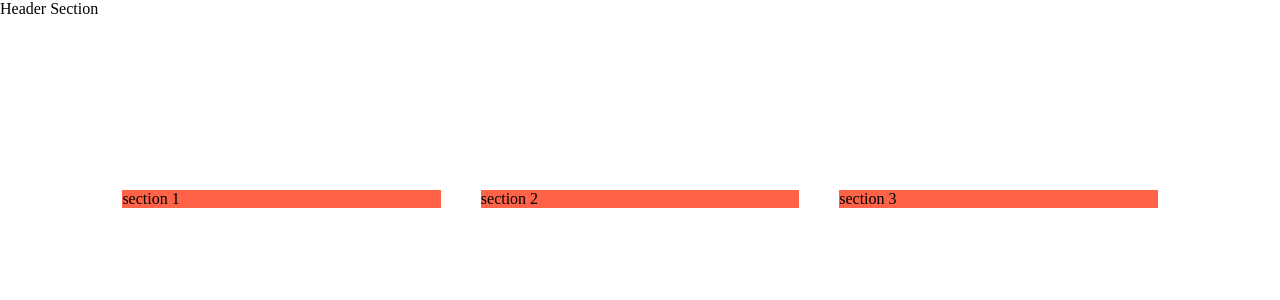
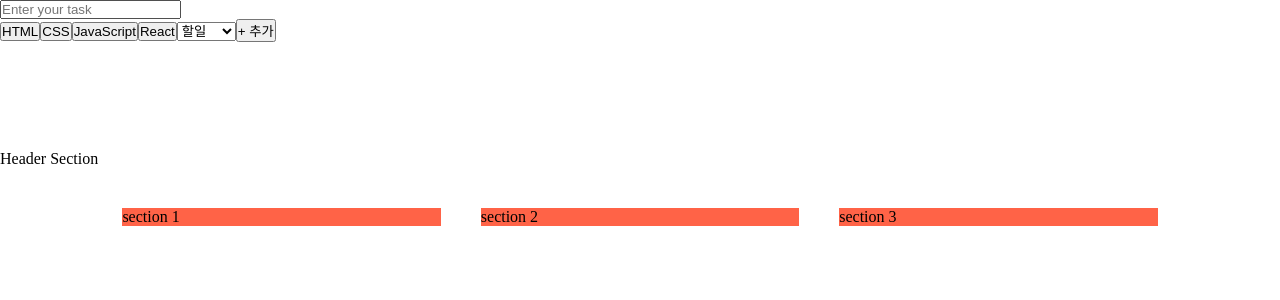
Before and after one commit to GuSungHu/myTask, a React (Vite) app: page / in a window 1280 px wide. Shown: the top 300 px of the page. Built offline with nearby package versions, Linux system fonts and the light colour scheme.

Commit message:
태스크 폼 추가

```diff
--- a/src/App.jsx
+++ b/src/App.jsx
@@ -1,9 +1,11 @@
-import { useState } from "react";
+//import { useState } from "react";
 import "./App.css";
+import TaskForm from "./components/TaskForm";
 
 function App() {
   return (
     <div className="app">
+      <TaskForm />
       <header className="app_header">Header Section</header>
       <main className="app_main">
         <section className="task_column">section 1</section>
--- /dev/null
+++ b/src/components/TaskForm.jsx
@@ -0,0 +1,31 @@
+import React from "react";
+
+export default function TaskForm() {
+  return (
+    <header className="app_header">
+      <form>
+        <input
+          type="text"
+          className="task_input"
+          placeholder="Enter your task"
+        />
+
+        <div className="task_form_bottom_line">
+          <button className="tag">HTML</button>
+          <button className="tag">CSS</button>
+          <button className="tag">JavaScript</button>
+          <button className="tag">React</button>
+
+          <select className="task_status">
+            <option value="todo">할일</option>
+            <option value="todo">진행중</option>
+            <option value="todo">완료</option>
+          </select>
+          <button type="submit" className="task_submit">
+            + 추가
+          </button>
+        </div>
+      </form>
+    </header>
+  );
+}
```
